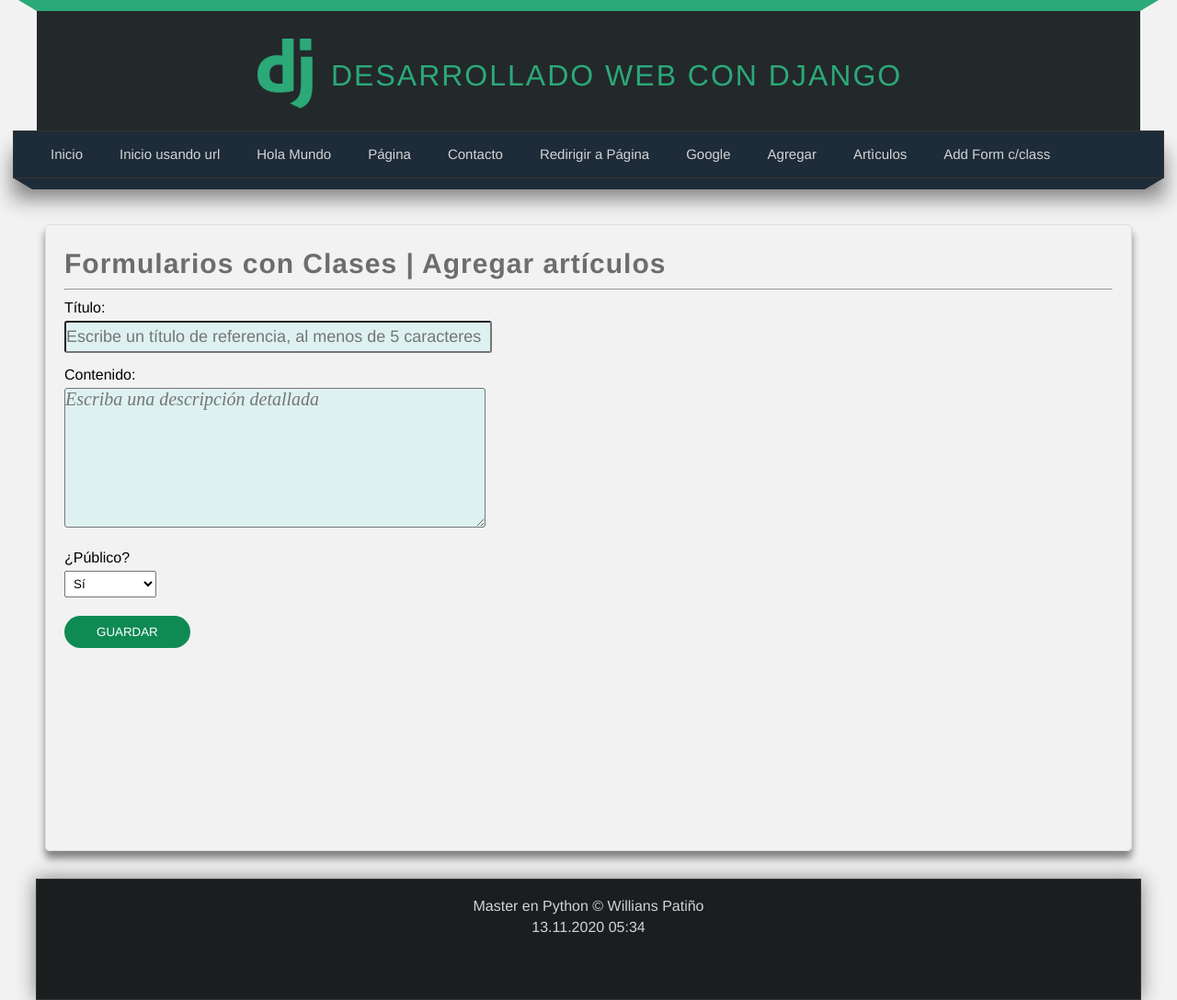
After one commit to WilliansPatino/master_python, a Django app: page /create-full-article in a window 1280 px wide. The commit adds this page. Shown: the whole page at 92% size. Run offline with Django 3.2, Linux system fonts and the light colour scheme.

Commit message:
6to dia - Aprendiendo Django

```diff
--- a/22-django/Aprendiendo_Django/Aprendiendo_Django/urls.py
+++ b/22-django/Aprendiendo_Django/Aprendiendo_Django/urls.py
@@ -43,6 +43,7 @@ urlpatterns = [
     path('borrararticulo/<int:id>', miapp.views.borrar_articulo, name='borrar'),
     path('createarticle', miapp.views.create_article, name='create'),
     path('savearticle', miapp.views.save_article, name='save'),
+    path('create-full-article', miapp.views.create_full_article, name='create_full'),
 ]
 
 """
--- /dev/null
+++ b/22-django/Aprendiendo_Django/miapp/forms.py
@@ -0,0 +1,58 @@
+"""
+    Formularios basado en Clases. 9h07, 13.11.2020
+"""
+from django import forms
+
+# agrega validacion
+from django.core import validators
+
+
+class formArticle(forms.Form):
+
+    title = forms.CharField(
+        label = 'Título',
+        max_length=64,
+        required=True,
+        widget=forms.TextInput(
+            attrs={
+            'placeholder': 'Escribe un título de referencia, al menos de 5 caracteres',
+            'class': 'titulo_form_article'
+            }
+        ),
+        validators=[
+            validators.MinLengthValidator(4, 'Título demasiado corto'),
+            # validators.RegexValidator('^[A-Za-z0-9ñíóúéá]*$',
+            # 'Incluya solo letras y números', 'invalid_title')
+        ]
+    )
+
+    content = forms.CharField(
+        label = 'Contenido',
+        required=False,
+        widget=forms.Textarea(
+            # attrs={
+            # 'placeholder': 'Escriba una descripción detallada',
+            # 'class': 'titulo_form_article'
+            # }
+        ),
+        validators=[
+            validators.MaxLengthValidator(128, 'Contenido supera limite de caracteres')
+        ]
+    )
+
+    # otra manera de definir atributos para el  campo
+    content.widget.attrs.update({
+        'placeholder': 'Escriba una descripción detallada',
+        'class': 'titulo_form_article',
+        'id': 'contenido_form'
+    })
+
+    public_options = [
+        (1, 'Sí'),
+        (0, 'No')
+    ]
+
+    public = forms.TypedChoiceField(
+        label = '¿Público?',
+        choices = public_options
+    )
--- a/22-django/Aprendiendo_Django/miapp/static/css/styles.css
+++ b/22-django/Aprendiendo_Django/miapp/static/css/styles.css
@@ -81,8 +81,8 @@ nav ul li {
 
 nav ul li a {
     display: block;
-    padding-left: 15px;
-    padding-right: 15px;
+    padding-left: 10px;
+    padding-right: 10px;
     color: #d1d4d6;
 }
 
@@ -240,6 +240,42 @@ footer {
     box-shadow: 0px 0px 20px gray;
     margin: 0 auto;
 }
+
+.titulo_form_article {
+    font-size: 18px;
+    border-radius: 3px;
+}
+
+#contenido_form {
+   font-style: italic;
+   font-family: 'Times New Roman', Times, serif;
+   font-size: 20px;
+}
+
+.rojo {
+    color: red;
+    box-shadow: 0px 0px 0px black;
+}
+.error_message {
+    padding: 12px;
+    background: #d30d0d;
+    text-align: center;
+    margin-bottom: 10px;
+    font-style: bold;
+   font-family: Arial, Helvetica, sans-serif;
+   font-size: 20px;
+   color: white;
+}
+.success_message {
+    padding: 12px;
+    background: #0f8a53;
+    text-align: center;
+    margin-bottom: 10px;
+    font-style: bold;
+   font-family: Arial, Helvetica, sans-serif;
+   font-size: 20px;
+   color: white;
+}
 /*
 #footer-container {
     width: 1250px;
--- a/22-django/Aprendiendo_Django/miapp/templates/create_article.html
+++ b/22-django/Aprendiendo_Django/miapp/templates/create_article.html
@@ -1,7 +1,7 @@
 {%  extends 'layout.html' %}
 
 {% block title %}
-Formularios don Django
+Formularios con Django
 {% endblock %}
 
 
--- /dev/null
+++ b/22-django/Aprendiendo_Django/miapp/templates/create_full_article.html
@@ -0,0 +1,48 @@
+{%  extends 'layout.html' %}
+
+{% block title %}
+Formularios con clase en Django
+{% endblock %}
+
+{% block content %}
+    <h2 class="title">Formularios con Clases | Agregar artículos</h2>
+    <hr>
+    <!-- Envio por GET // no recomendado  -->
+    {% comment %} <form action="{% url 'save' %}" method="GET"> {% endcomment %}
+
+    <!-- mensajes flash aqui -->
+    {% if messages %}
+	    {% for message in messages %}
+		<div class="error_message">
+			{{message}}
+		</div>
+	    {% endfor%}
+    {% endif %}
+
+    {% if form.errors %}
+         <strong class="rojo">
+            Hay errores en el formulario
+        </strong>
+    {% endif %}
+
+    {{form.errors}}
+
+    <form action="" method="POST">
+
+        <!-- REQUERIDO para envio por la url con POST -->
+        {% csrf_token %}
+
+        <!-- formulario desde la Clase -->
+        {% comment %} {{ form }} {% endcomment %}
+
+
+        <!-- mostrar form dentro de etiquetas <p> -->
+        {{ form.as_p }}
+
+        <!-- mostrar form dentro de etiqueta  <ul> -->
+        {% comment %} {{ form.as_ul }} {% endcomment %}
+
+
+        <input type="submit" value="Guardar"></input>
+    </form>
+{% endblock %}
--- a/22-django/Aprendiendo_Django/miapp/templates/layout.html
+++ b/22-django/Aprendiendo_Django/miapp/templates/layout.html
@@ -57,6 +57,9 @@
             <li>
                 <a href="{% url 'articulos' %}">Artìculos</a>
             </li>
+              <li>
+                <a href="{% url 'create_full' %}">Add Form c/class</a>
+            </li>
         </ul>
     </nav>
     <div class="barra">
--- a/22-django/Aprendiendo_Django/miapp/views.py
+++ b/22-django/Aprendiendo_Django/miapp/views.py
@@ -5,6 +5,11 @@ from miapp.models import Article
 """ requerida para consultas ORM con OR """
 from django.db.models import Q
 
+""" Formularios con Clases """
+from miapp.forms import formArticle
+
+""" Sesiones/mensajes flash """
+from django.contrib import messages
 
 # Create your views here.
 
@@ -191,8 +196,58 @@ def create_article(request):
 
 	return render(request, 'create_article.html')
 
+#--- Fin del bloque
 
-#--- Fin del bloque
+#--Bloque: Formularios con Clases
+def create_full_article(request):
+
+
+		# validacion del formulario
+	if request.method == 'POST':
+
+
+			formulario = formArticle(request.POST)
+
+			if formulario.is_valid():
+
+				data_form = formulario.cleaned_data
+				title = data_form.get('title')
+				content = data_form['content']
+				public = data_form['public']
+
+				# salvar el registro
+				articulo = Article(
+					title = title,
+					content = content,
+					public = public
+				)
+				articulo.save()
+
+				#  crear mensaje flash. mostrado solo una vez
+				messages.success(request, f'Artículo registrado: {articulo.title}',
+				)
+
+				# redirigir al listado
+				return redirect('articulos')
+
+			else:
+
+				#  crear mensaje flash. mostrado solo una vez
+				messages.error(request, f'Error de entrada en el formulario')
+
+				formulario = formArticle()
+				return render(request, 'create_full_article.html',{'form':formulario})
+	else:
+				""" genera el formulario vacio """
+				formulario = formArticle()
+
+				return render(request, 'create_full_article.html',
+				{
+				'form': formulario
+				})
+
+
+#--FIn de bloque: Formularios....
 
 def articulo(request, id='1'):
 
@@ -315,5 +370,7 @@ def borrar_articulo(request, id):
 	articulo = Article.objects.get(pk=id)
 	articulo.delete()
 
+	#  crear mensaje flash. mostrado solo una vez
+	messages.success(request, f'Artículo eliminado ID:{id}  {articulo.title}')
 	# Redirige y mantiene actualizada cuando se hagan cambios
 	return redirect('articulos')
```
Also changed, not shown: 22-django/Aprendiendo_Django/miapp/templates/articulos.html (+10 -2 lines), 22-django/Aprendiendo_Django/db.sqlite3.
